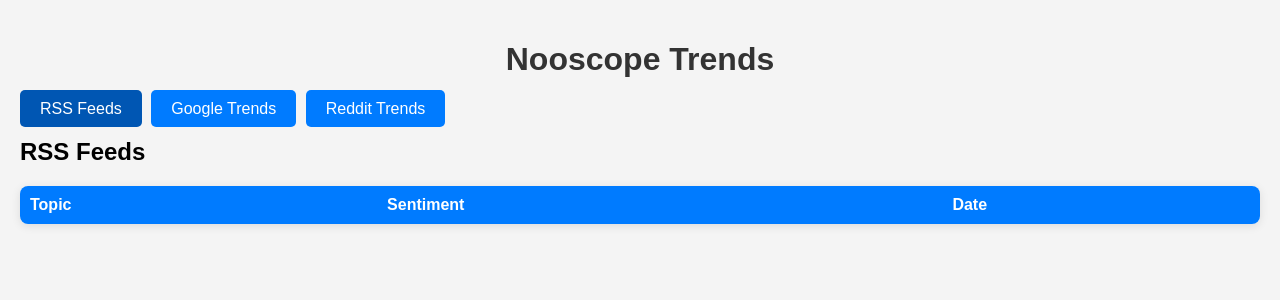
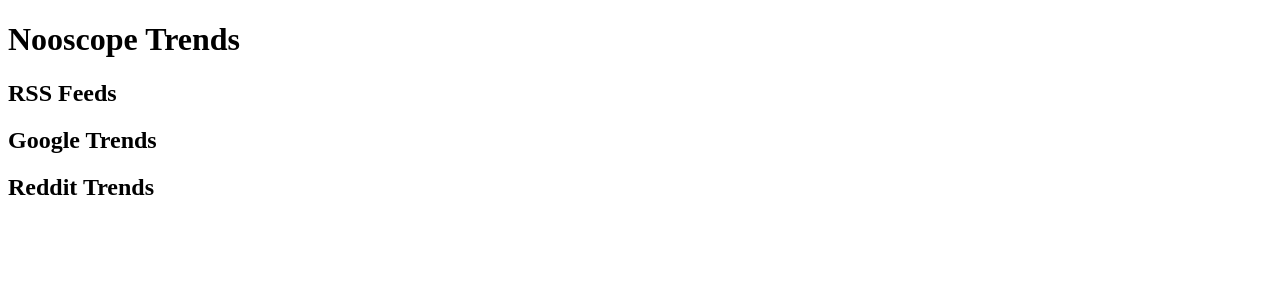
Before and after one commit to deisign/nooscope-mvp, a Flask app: page / in a window 1280 px wide. Shown: the top 300 px of the page. Run offline with Flask 3, Linux system fonts and the light colour scheme; tables that the repository leaves empty hold one stand-in row (values such as "Sample post"); lists and menus that the app fills with data are empty.

Commit message:
Test simple template for debugging data rendering

```diff
--- a/templates/index.html
+++ b/templates/index.html
@@ -4,110 +4,28 @@
     <meta charset="UTF-8">
     <meta name="viewport" content="width=device-width, initial-scale=1.0">
     <title>Nooscope Trends</title>
-    <style>
-        body { font-family: Arial, sans-serif; background-color: #f4f4f4; margin: 0; padding: 20px; }
-        h1 { text-align: center; color: #333; }
-        nav { margin-bottom: 20px; }
-        nav a { padding: 10px 20px; background: #007BFF; color: white; text-decoration: none; border-radius: 5px; margin-right: 5px; }
-        nav a.active { background: #0056b3; }
-        section { display: none; }
-        section.active { display: block; }
-        table { width: 100%; border-collapse: collapse; background: #fff; border-radius: 8px; overflow: hidden; box-shadow: 0 2px 10px rgba(0, 0, 0, 0.1); margin-bottom: 20px; }
-        th, td { padding: 10px; text-align: left; }
-        th { background: #007BFF; color: white; }
-        tr:nth-child(even) { background: #f2f2f2; }
-    </style>
 </head>
 <body>
     <h1>Nooscope Trends</h1>
-    <nav>
-        <a href="#" class="tab active" data-tab="rss">RSS Feeds</a>
-        <a href="#" class="tab" data-tab="google">Google Trends</a>
-        <a href="#" class="tab" data-tab="reddit">Reddit Trends</a>
-    </nav>
+    <h2>RSS Feeds</h2>
+    <ul>
+        {% for trend in rss_data %}
+        <li>{{ trend[0] }} - {{ trend[1] }} - {{ trend[2] }}</li>
+        {% endfor %}
+    </ul>
 
-    <section id="rss" class="active">
-        <h2>RSS Feeds</h2>
-        <table>
-            <thead>
-                <tr>
-                    <th>Topic</th>
-                    <th>Sentiment</th>
-                    <th>Date</th>
-                </tr>
-            </thead>
-            <tbody>
-                {% for trend in rss_data %}
-                <tr>
-                    <td>{{ trend[0] }}</td>
-                    <td>{{ trend[1] | round(2) }}</td>
-                    <td>{{ trend[2] }}</td>
-                </tr>
-                {% endfor %}
-            </tbody>
-        </table>
-    </section>
+    <h2>Google Trends</h2>
+    <ul>
+        {% for trend in google_data %}
+        <li>{{ trend[0] }} - {{ trend[1] }} - {{ trend[2] }}</li>
+        {% endfor %}
+    </ul>
 
-    <section id="google">
-        <h2>Google Trends</h2>
-        <table>
-            <thead>
-                <tr>
-                    <th>Topic</th>
-                    <th>Sentiment</th>
-                    <th>Date</th>
-                </tr>
-            </thead>
-            <tbody>
-                {% for trend in google_data %}
-                <tr>
-                    <td>{{ trend[0] }}</td>
-                    <td>{{ trend[1] | round(2) }}</td>
-                    <td>{{ trend[2] }}</td>
-                </tr>
-                {% endfor %}
-            </tbody>
-        </table>
-    </section>
-
-    <section id="reddit">
-        <h2>Reddit Trends</h2>
-        <table>
-            <thead>
-                <tr>
-                    <th>Topic</th>
-                    <th>Sentiment</th>
-                    <th>Date</th>
-                </tr>
-            </thead>
-            <tbody>
-                {% for trend in reddit_data %}
-                <tr>
-                    <td>{{ trend[0] }}</td>
-                    <td>{{ trend[1] | round(2) }}</td>
-                    <td>{{ trend[2] }}</td>
-                </tr>
-                {% endfor %}
-            </tbody>
-        </table>
-    </section>
-
-    <script>
-        // Handle tab switching
-        const tabs = document.querySelectorAll('.tab');
-        const sections = document.querySelectorAll('section');
-        tabs.forEach(tab => {
-            tab.addEventListener('click', e => {
-                e.preventDefault();
-                tabs.forEach(t => t.classList.remove('active'));
-                tab.classList.add('active');
-                const target = tab.dataset.tab;
-                sections.forEach(section => {
-                    section.classList.remove('active');
-                    if (section.id === target) section.classList.add('active');
-                });
-            });
-        });
-    </script>
+    <h2>Reddit Trends</h2>
+    <ul>
+        {% for trend in reddit_data %}
+        <li>{{ trend[0] }} - {{ trend[1] }} - {{ trend[2] }}</li>
+        {% endfor %}
+    </ul>
 </body>
 </html>
```
